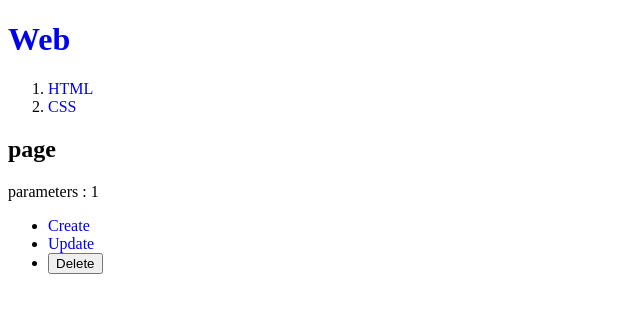
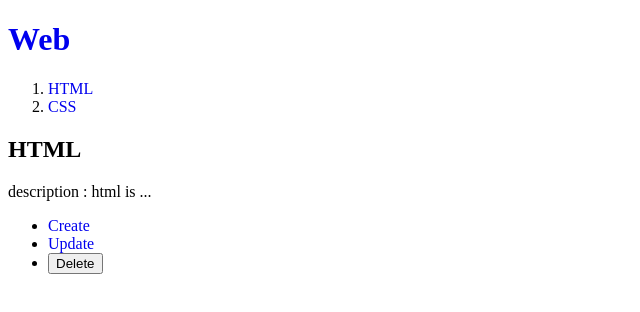
Before and after one commit to kelly6226/nextStudy, a Next.js app: page /read/1 in a window 1280 px wide. Shown: the top 312 px of the page, without its empty margins (0-640 px from the left). Built offline with nearby package versions, Linux system fonts and the light colour scheme; data requests are answered from the project's data file.

Commit message:
feat(low): read 페이지 구현

```diff
--- a/src/app/layout.tsx
+++ b/src/app/layout.tsx
@@ -27,7 +27,7 @@ export default async function RootLayout({
         <ol>
           {topics.map((item: Topic) => (
             <li key={item.id}>
-              <Link href="/read/2">{item.title}</Link>
+              <Link href={`/read/${item.id}`}>{item.title}</Link>
             </li>
           ))}
         </ol>
--- a/src/app/read/[id]/page.tsx
+++ b/src/app/read/[id]/page.tsx
@@ -1,8 +1,11 @@
-export default function Read({ params }: { params: { id: string } }) {
+export default async function Read({ params }: { params: { id: string } }) {
+  const response = await fetch(`http://localhost:9999/topics/${params.id}`);
+  const topic = await response.json();
+
   return (
     <div>
-      <h2>page</h2>
-      <p>parameters : {params.id}</p>
+      <h2>{topic.title}</h2>
+      <p>description : {topic.description}</p>
     </div>
   );
 }
```
